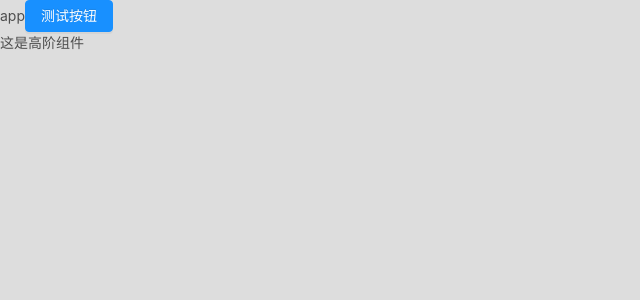
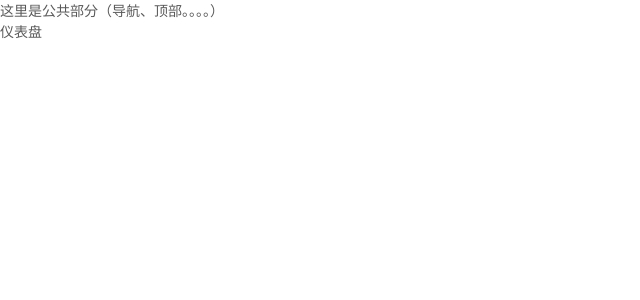
Before and after one commit to caodonghai/react-antd, a React (Create React App) app: page /#/admin/dashboard in a window 1280 px wide. Shown: the top 300 px of the page, without its empty margins (0-640 px from the left). Built offline with nearby package versions, Linux system fonts and the light colour scheme.

Commit message:
配置基本的路由

```diff
--- a/package.json
+++ b/package.json
@@ -15,6 +15,7 @@
     "react": "^16.13.1",
     "react-app-rewired": "^2.1.5",
     "react-dom": "^16.13.1",
+    "react-router-dom": "^5.1.2",
     "react-scripts": "3.4.1"
   },
   "scripts": {
--- a/public/index.html
+++ b/public/index.html
@@ -24,7 +24,7 @@
       work correctly both with client-side routing and a non-root public URL.
       Learn how to configure a non-root public URL by running `npm run build`.
     -->
-    <title>React App</title>
+    <title>集客商城</title>
   </head>
   <body>
     <noscript>You need to enable JavaScript to run this app.</noscript>
--- a/src/App.js
+++ b/src/App.js
@@ -1,21 +1,25 @@
 import React, { Component } from 'react';
 
-import { Button } from 'antd'
 
-const testHOC = (WrappedComponent) => {
-    return class HOCComponrnt extends Component {
-        render() {
-            return (
-                <>
-                    <WrappedComponent />
-                    <div>这是高阶组件</div>
-                </>
-            )
-        }
-    }
-}
+import { adminRouter } from './routers/Router'
+import { Route, Switch, Redirect } from 'react-router-dom';
 
+// const testHOC = (WrappedComponent) => {
+//     return class HOCComponrnt extends Component {
+//         render() {
+//             return (
+//                 <>
+//                     <WrappedComponent />
+//                     <div>这是高阶组件</div>
+//                 </>
+//             )
+//         }
+//     }
+// }
 
+/*
+ *高阶组件一般写法
+*/
 // class App extends Component {
 //     render() {
 //         return (
@@ -30,14 +34,45 @@ const testHOC = (WrappedComponent) => {
 // export default testHOC(App);
 
 
-@testHOC//装饰器模式写法
+/*
+ *高阶组件装饰器模式写法
+*/
+// @testHOC
+// class App extends Component {
+//     render() {
+//         return (
+//             <div>
+//                 app
+//                 <Button type="primary">测试按钮</Button>
+//             </div>
+//         );
+//     }
+// }
+
 
 class App extends Component {
     render() {
         return (
             <div>
-                app
-                <Button type="primary">测试按钮</Button>
+                这里是公共部分（导航、顶部。。。。）
+                <Switch>
+                    {
+                        adminRouter.map(route => {
+                            return (
+                                <Route
+                                    exact={route.exact}
+                                    key={route.pathname}
+                                    path={route.pathname}
+                                    render={(reuteprops) => {
+                                        return <route.components {...reuteprops} />
+                                    }}
+                                />
+                            )
+                        })
+                    }
+                    <Redirect to={adminRouter[0].pathname} from="/admin" exact />
+                    <Redirect to="/404" />
+                </Switch>
             </div>
         );
     }
--- a/src/index.js
+++ b/src/index.js
@@ -1,9 +1,29 @@
 import React from 'react'
 import { render } from 'react-dom'
 
+import { HashRouter as Router, Route, Switch, Redirect } from 'react-router-dom'
+
 import App from './App'
-import './index.less'
+
+import { mainRouter } from './routers/Router'
+
+// import './index.less'//用于测试less和less-loader
+
 render(
-    <App />,
+    <Router>
+        <Switch>
+            <Route path="/admin" render={(routerProps)=>{
+                //TODO:权限，需要登录才能登录/admin
+                return <App {...routerProps} />
+            }} />
+            {
+                mainRouter.map(route => {
+                    return <Route key={route.pathname} path={route.pathname} component={route.components} />
+                })
+            }
+            <Redirect to="/admin" from="/" exact />
+            <Redirect to="/404" />
+        </Switch>
+    </Router>,
     document.querySelector('#root')
 )
--- /dev/null
+++ b/src/routers/Router.js
@@ -0,0 +1,31 @@
+import {
+    DashBoard,
+    Login,
+    NotFound,
+    Artical,
+    Settings,
+    ArticalEdit
+} from '../views'
+
+export const mainRouter = [{
+    pathname: '/login',
+    components: Login
+}, {
+    pathname: '/404',
+    components: NotFound
+}]
+
+export const adminRouter = [{
+    pathname: '/admin/dashboard',
+    components: DashBoard
+}, {
+    pathname: '/admin/settings',
+    components: Settings
+}, {
+    pathname: '/admin/artical',
+    components: Artical,
+    exact: true
+}, {
+    pathname: '/admin/artical/edit/:id',
+    components: ArticalEdit
+}]
--- /dev/null
+++ b/src/views/Artical/Edit.js
@@ -0,0 +1,13 @@
+import React, { Component } from 'react';
+
+class Edit extends Component {
+    render() {
+        return (
+            <div>
+                文章编辑
+            </div>
+        );
+    }
+}
+
+export default Edit;
--- /dev/null
+++ b/src/views/Artical/index.js
@@ -0,0 +1,13 @@
+import React, { Component } from 'react';
+
+class Artical extends Component {
+    render() {
+        return (
+            <div>
+                Artical
+            </div>
+        );
+    }
+}
+
+export default Artical;
--- /dev/null
+++ b/src/views/DashBoard/DashBoard.js
@@ -0,0 +1,13 @@
+import React, { Component } from 'react';
+
+class DashBoard extends Component {
+    render() {
+        return (
+            <div>
+                仪表盘
+            </div>
+        );
+    }
+}
+
+export default DashBoard;
--- /dev/null
+++ b/src/views/Login/Login.js
@@ -0,0 +1,13 @@
+import React, { Component } from 'react';
+
+class Login extends Component {
+    render() {
+        return (
+            <div>
+                登录
+            </div>
+        );
+    }
+}
+
+export default Login;
--- /dev/null
+++ b/src/views/NotFound/NotFound.js
@@ -0,0 +1,13 @@
+import React, { Component } from 'react';
+
+class NotFound extends Component {
+    render() {
+        return (
+            <div>
+                404
+            </div>
+        );
+    }
+}
+
+export default NotFound;
--- /dev/null
+++ b/src/views/Settings/Settings.js
@@ -0,0 +1,13 @@
+import React, { Component } from 'react';
+
+class Settings extends Component {
+    render() {
+        return (
+            <div>
+                这里是设置页面
+            </div>
+        );
+    }
+}
+
+export default Settings;
--- /dev/null
+++ b/src/views/index.js
@@ -0,0 +1,16 @@
+import DashBoard from './DashBoard/DashBoard'
+import Login from './Login/Login'
+import Artical from './Artical'
+import NotFound from './NotFound/NotFound'
+import Settings from './Settings/Settings'
+import ArticalEdit from './Artical/Edit'
+
+
+export {
+    DashBoard,
+    Login,
+    NotFound,
+    Artical,
+    Settings,
+    ArticalEdit
+}
```
Also changed, not shown: 1 other file (tests, documents, lock files or other folders).
